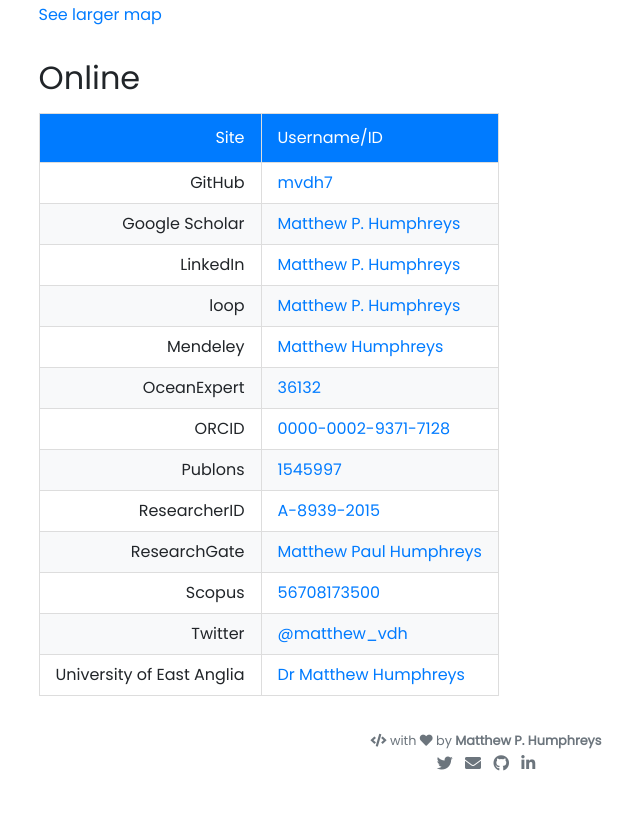
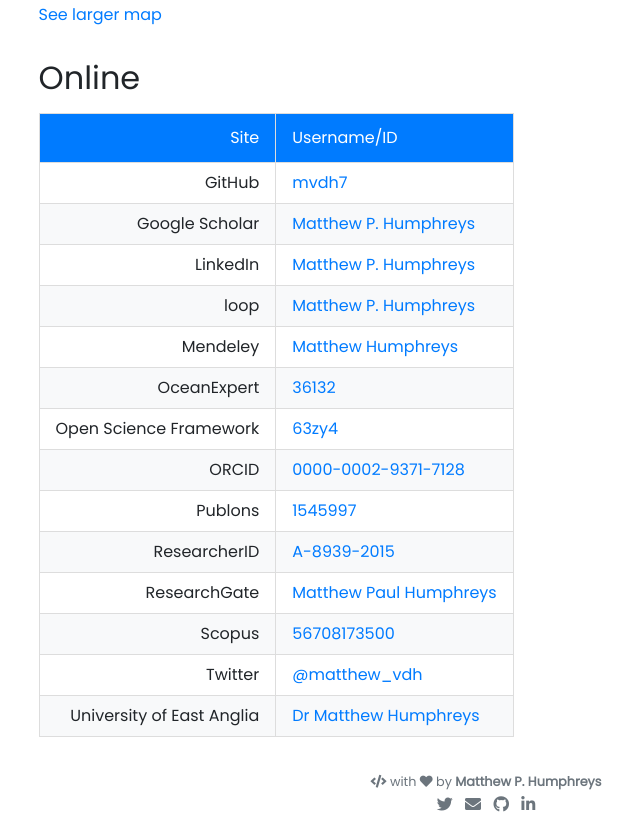
Before and after one commit to mvdh7/mvdh7.github.io, a Jekyll site: the page built from pages/contact.md, in a window 1280 px wide and 900 px high, scrolled down 608 px, cut to the strip 67-900 px from the top of the window. Shown: the whole strip, without its empty margins (154-794 px from the left). Built offline with Jekyll 4.4.1, drawn with Linux system fonts in a browser that asks for light colours; nearby versions of some CDN libraries; comment, search, counter and statistics services are not loaded; before the commit the page ends 1467 px from its top, so only the background shows below that.

```diff
--- a/pages/contact.md
+++ b/pages/contact.md
@@ -24,6 +24,7 @@
 | loop | [Matthew P. Humphreys](https://loop.frontiersin.org/people/391608/overview)
 | Mendeley | [Matthew Humphreys](https://www.mendeley.com/profiles/matthew-humphreys2/)
 | OceanExpert | [36132](https://www.oceanexpert.net/expert/matthew.humphreys)
+| Open Science Framework | [63zy4](https://osf.io/63zy4/)
 | ORCID |  [0000-0002-9371-7128](http://orcid.org/0000-0002-9371-7128)
 | Publons | [1545997](https://publons.com/a/1545997/)
 | ResearcherID | [A-8939-2015](http://www.researcherid.com/rid/A-8939-2015)
```
